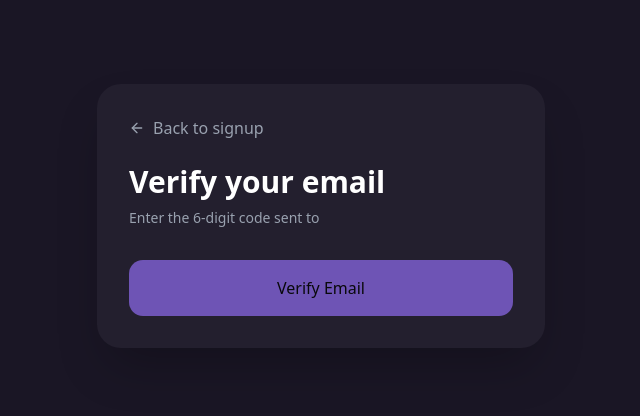
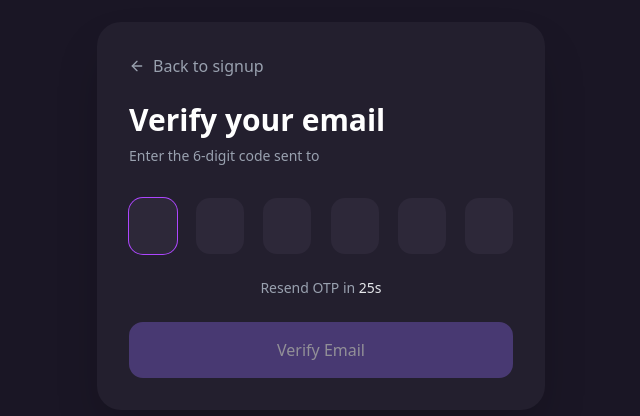
Before and after one commit to Harsha4112004/Tornage, a Next.js app: page /verify-email in a window 1280 px wide. Shown: the part 184-600 px from the top of the page, without its empty margins (319-959 px from the left). Built offline with nearby package versions, Linux system fonts and the light colour scheme.

Commit message:
solve user otp  error

```diff
--- a/src/app/verify-email/page.tsx
+++ b/src/app/verify-email/page.tsx
@@ -1,8 +1,6 @@
 "use client";
-
 export const dynamic = "force-dynamic";
-
-import { useState, useRef, useEffect, ChangeEvent } from "react";
+import { useState, useRef, useEffect, ChangeEvent, FormEvent } from "react";
 import { AlertCircle, CheckCircle2, ArrowLeft, RotateCcw } from "lucide-react";
 import { useRouter } from "next/navigation";
 import Link from "next/link";
@@ -10,9 +8,17 @@ import axios from "axios";
 
 export default function VerifyEmailPage() {
   const router = useRouter();
+
   const inputRefs = useRef<(HTMLInputElement | null)[]>([]);
 
+  // Extract email from URL
   const [email, setEmail] = useState("");
+  useEffect(() => {
+    const params = new URLSearchParams(window.location.search);
+    const emailParam = params.get("email") || "";
+    setEmail(decodeURIComponent(emailParam));
+  }, []);
+
   const [otp, setOtp] = useState<string[]>(["", "", "", "", "", ""]);
   const [loading, setLoading] = useState(false);
   const [resendLoading, setResendLoading] = useState(false);
@@ -20,13 +26,6 @@ export default function VerifyEmailPage() {
   const [success, setSuccess] = useState<string | null>(null);
   const [countdown, setCountdown] = useState(30);
   const [verified, setVerified] = useState(false);
-
-  // ✅ GET EMAIL FROM URL (your requested style)
-  useEffect(() => {
-    const params = new URLSearchParams(window.location.search);
-    const emailParam = params.get("email");
-    setEmail(emailParam || "");
-  }, []);
 
   /* Countdown */
   useEffect(() => {
@@ -51,6 +50,12 @@ export default function VerifyEmailPage() {
     setError(null);
 
     if (val && index < 5) inputRefs.current[index + 1]?.focus();
+  };
+
+  const handleKeyDown = (e: React.KeyboardEvent<HTMLInputElement>, index: number) => {
+    if (e.key === "Backspace" && !otp[index] && index > 0) {
+      inputRefs.current[index - 1]?.focus();
+    }
   };
 
   const handleVerify = async () => {
@@ -82,10 +87,7 @@ export default function VerifyEmailPage() {
     setError(null);
 
     try {
-      await axios.post("/api/sendemailverify", {
-        email,
-        emailType: "VERIFY",
-      });
+      await axios.post("/api/sendemailverify", { email, emailType: "VERIFY" });
       setCountdown(30);
       setOtp(["", "", "", "", "", ""]);
       inputRefs.current[0]?.focus();
@@ -102,8 +104,12 @@ export default function VerifyEmailPage() {
     <div className="min-h-screen bg-[#1a1625] flex items-center justify-center p-4">
       <div className="w-full max-w-md bg-[#231f2e] rounded-3xl p-8 shadow-2xl">
 
+        {/* Header */}
         <div className="mb-8">
-          <Link href="/signup" className="inline-flex items-center text-gray-400 mb-6">
+          <Link
+            href="/signup"
+            className="inline-flex items-center text-gray-400 hover:text-purple-400 transition mb-6"
+          >
             <ArrowLeft className="w-4 h-4 mr-2" />
             Back to signup
           </Link>
@@ -117,12 +123,62 @@ export default function VerifyEmailPage() {
           <p className="text-gray-200 font-medium mt-1">{email}</p>
         </div>
 
-        {/* OTP UI unchanged */}
+        {/* Alerts */}
+        {error && (
+          <div className="mb-4 p-3 rounded-xl bg-red-500/10 text-red-400 flex gap-2">
+            <AlertCircle className="w-5 h-5" />
+            {error}
+          </div>
+        )}
 
+        {success && (
+          <div className="mb-4 p-3 rounded-xl bg-green-500/10 text-green-400 flex gap-2">
+            <CheckCircle2 className="w-5 h-5" />
+            {success}
+          </div>
+        )}
+
+        {/* OTP Inputs */}
+        <div className="flex justify-between gap-3 mb-6">
+          {otp.map((digit, i) => (
+            <input
+              key={i}
+              ref={(el) => {
+                inputRefs.current[i] = el;
+              }}
+              value={digit}
+              maxLength={1}
+              onChange={(e) => handleChange(e, i)}
+              onKeyDown={(e) => handleKeyDown(e, i)}
+              disabled={loading || verified}
+              className="w-12 h-14 text-center text-xl font-semibold bg-[#2d2839] text-white rounded-xl focus:outline-none focus:ring-1 focus:ring-purple-500"
+            />
+          ))}
+        </div>
+
+        {/* Resend */}
+        <div className="text-center text-sm mb-6">
+          {countdown > 0 ? (
+            <p className="text-gray-400">
+              Resend OTP in <span className="text-gray-200">{countdown}s</span>
+            </p>
+          ) : (
+            <button
+              onClick={handleResendOTP}
+              disabled={resendLoading}
+              className="text-gray-400 hover:text-purple-400 transition"
+            >
+              <RotateCcw className="inline w-4 h-4 mr-1" />
+              {resendLoading ? "Sending..." : "Resend OTP"}
+            </button>
+          )}
+        </div>
+
+        {/* Verify Button */}
         <button
           onClick={handleVerify}
           disabled={!allFilled || loading || verified}
-          className="w-full bg-[#6e54b5] py-4 rounded-xl"
+          className="w-full bg-[#6e54b5] hover:bg-[#5d44a0] disabled:opacity-50 text-white font-medium py-4 rounded-xl transition"
         >
           {verified ? "Verified!" : loading ? "Verifying..." : "Verify Email"}
         </button>
```
